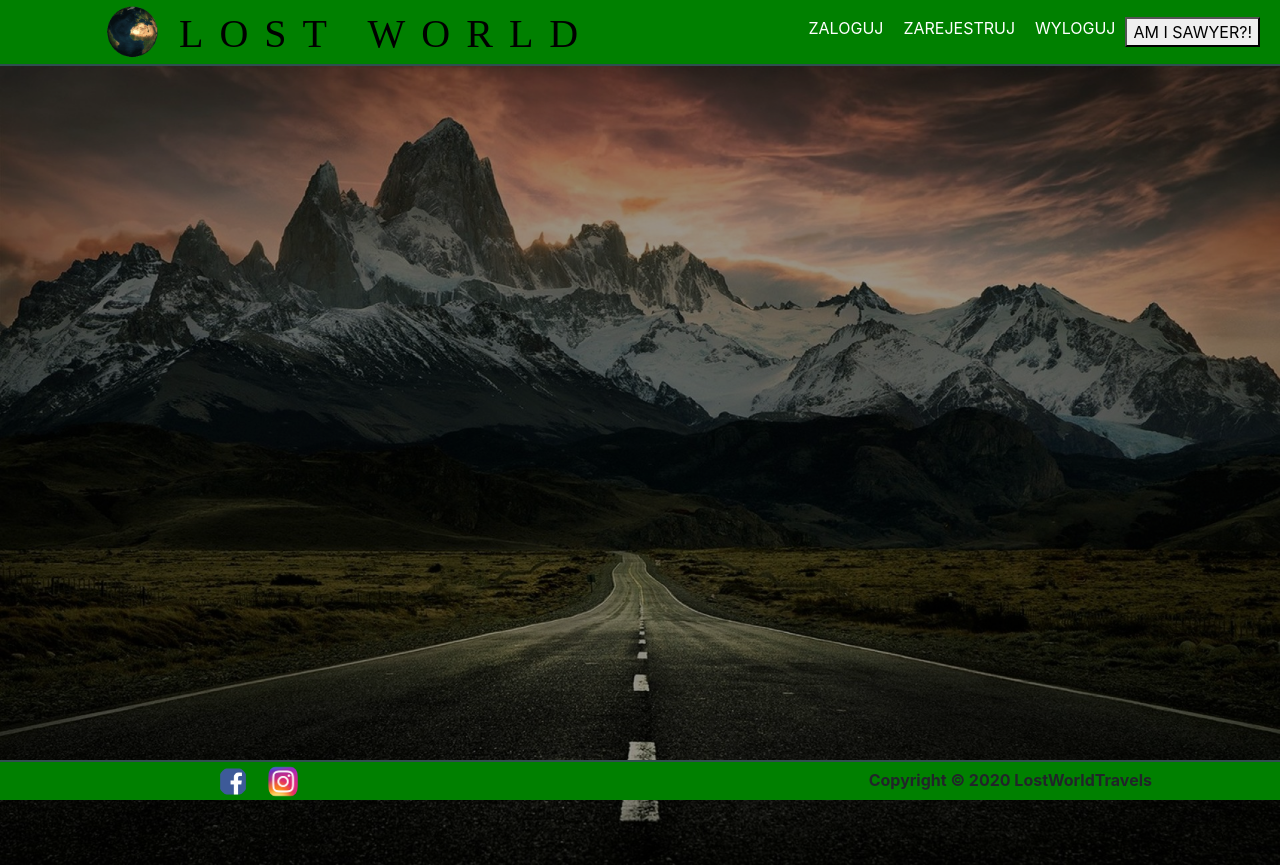
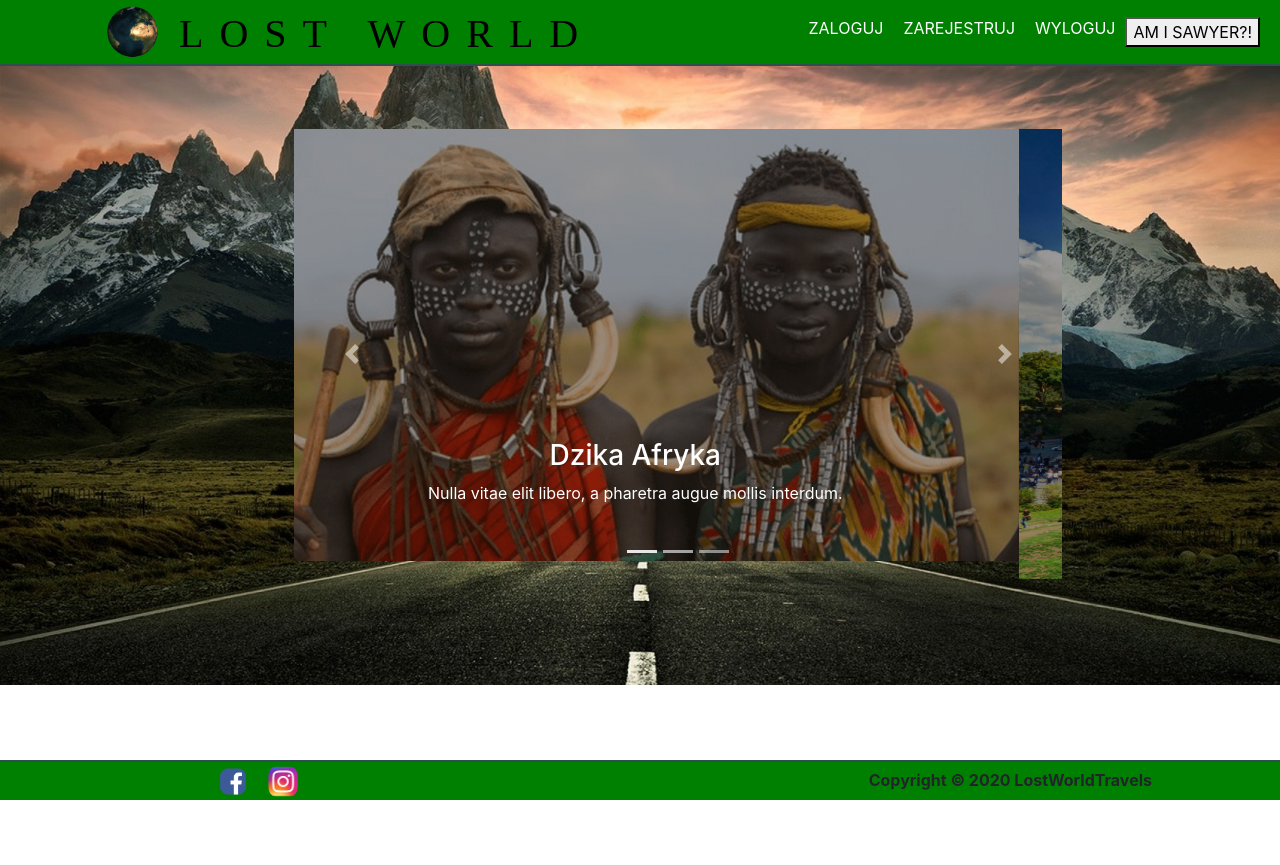
Before and after one commit to WojciechGladalski/lostworld-frontend, a React (Create React App) app: page / in a window 1280 px wide. After the commit the page ends 800 px from the top, so only its background shows below. Built offline with nearby package versions, Linux system fonts and the light colour scheme.

Commit message:
Ostylowanie: * dodano karuzelę na stronie głównej * obniżenie i dostosowanie formularzy

```diff
--- /dev/null
+++ b/src/components/UI/Carousel/MainCarousel.js
@@ -0,0 +1,52 @@
+import React from "react";
+import Carousel from "react-bootstrap/Carousel";
+
+export default class MainCarousel extends React.Component {
+
+    render() {
+        return (
+            <div className={'my-carousel'}>
+                <Carousel>
+                    <Carousel.Item>
+                        <img
+                            className="d-block w-100"
+                            src={require('../../../assets/images/africa-image-1.png')}
+                            alt="First slide"
+                            style={{maxHeight: '500px', maxWidth: '800px'}}
+                        />
+                        <Carousel.Caption>
+                            <h3>Dzika Afryka</h3>
+                            <p>Nulla vitae elit libero, a pharetra augue mollis interdum.</p>
+                        </Carousel.Caption>
+                    </Carousel.Item>
+                    <Carousel.Item>
+                        <img
+                            className="d-block w-100"
+                            src={require('../../../assets/images/rome-image-1.jpg')}
+                            alt="Third slide"
+                            style={{maxHeight: '450px', maxWidth: '800px'}}
+                        />
+
+                        <Carousel.Caption>
+                            <h3>Pewnego razu w Rzymie</h3>
+                            <p>Lorem ipsum dolor sit amet, consectetur adipiscing elit.</p>
+                        </Carousel.Caption>
+                    </Carousel.Item>
+                    <Carousel.Item>
+                        <img
+                            className="d-block w-100"
+                            src={require('../../../assets/images/thailand-image-1.jpg')}
+                            alt="Third slide"
+                            style={{maxHeight: '500px', maxWidth: '800px'}}
+                        />
+
+                        <Carousel.Caption>
+                            <h3>Rajska Tajlandia</h3>
+                            <p>Praesent commodo cursus magna, vel scelerisque nisl consectetur.</p>
+                        </Carousel.Caption>
+                    </Carousel.Item>
+                </Carousel>
+            </div>
+        );
+    }
+}
--- a/src/containers/Auth/Login/Login.module.css
+++ b/src/containers/Auth/Login/Login.module.css
@@ -1,14 +1,19 @@
 .Login {
-    margin: 60px auto;
+    margin: 5% 25%;
     width: 50%;
     text-align: center;
     box-shadow: 0 2px 3px #ccc;
     border: 1px solid #eee;
     padding: 10px;
+    position: fixed;
     box-sizing: border-box;
     background-color: #eeeeee;
+    opacity: 0.88;
 }
 
+.Login form {
+    top: 10%;
+}
 .Input {
     display: block;
 }
--- a/src/containers/Auth/Registration/Registration.module.css
+++ b/src/containers/Auth/Registration/Registration.module.css
@@ -1,10 +1,11 @@
 .Registration {
-    margin: 60px auto;
+    margin: 5% 25%;
     width: 50%;
     text-align: center;
     box-shadow: 0 2px 3px #ccc;
     border: 1px solid #eee;
     padding: 10px;
+    position: fixed;
     box-sizing: border-box;
     background-color: #eeeeee;
     opacity: 0.88;
--- a/src/containers/LostWorld/LostWorld.js
+++ b/src/containers/LostWorld/LostWorld.js
@@ -1,12 +1,20 @@
 import React, {Component} from 'react';
 import classes from './LostWorld.module.css';
-import backgroundImage from '../../assets/images/background.jpg';
+// import backgroundImage from '../../assets/images/background.jpg';
+import MainCarousel from '../../components/UI/Carousel/MainCarousel'
 
 class LostWorld extends Component {
     render() {
         return (
             <div className={classes.LostWorld}>
-                <img src={backgroundImage} alt='landscape'/>
+                {/*<img src={backgroundImage} alt='landscape'/>*/}
+                <div className={classes.Carousel}>
+                    <MainCarousel/>
+                </div>
+
+                <div>
+
+                </div>
             </div>
         );
     }
--- a/src/containers/LostWorld/LostWorld.module.css
+++ b/src/containers/LostWorld/LostWorld.module.css
@@ -1,8 +1,8 @@
 .LostWorld {
-    background-color: #61dafb;
+    /*background-color: #61dafb;*/
     height: 100%;
     width: 100%;
-    background-image: url("../../assets/images/background.jpg");
+    /*background-image: url("../../assets/images/background.jpg");*/
     /*background-size: contain;*/
     /*background-repeat: no-repeat;*/
 }
@@ -11,3 +11,12 @@
     width: 100%;
     filter: brightness(60%);
 }
+
+.Carousel {
+    max-height: 300px;
+    max-width: 800px;
+    width: 60%;
+    margin: 5% 23%;
+    position: fixed;
+    display: inline-block;
+}
```
